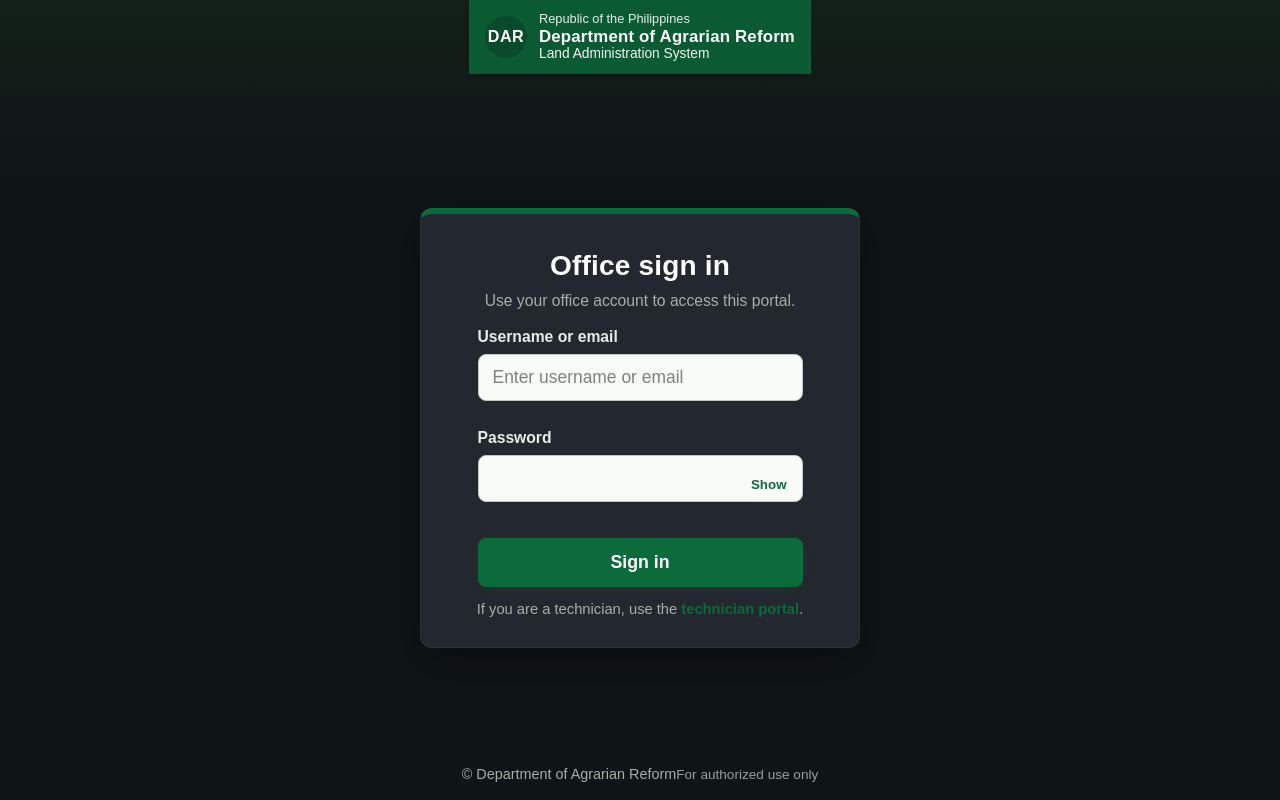
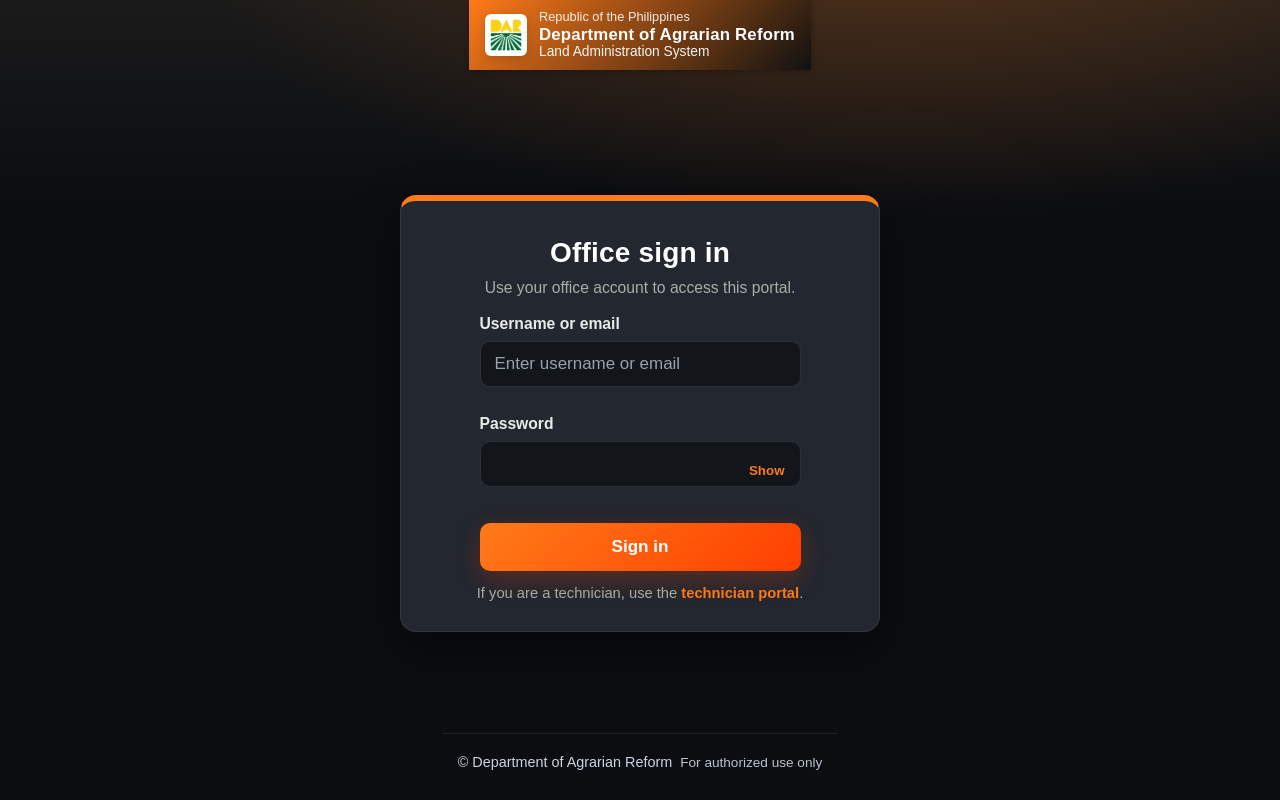
Before and after one commit to JoashRautraut/landlord-ex2.0, a plain HTML site: page index.html in a window 1280 px wide. Drawn offline with nearby package versions, Linux system fonts and the light colour scheme.

Commit message:
index ui updated

```diff
--- a/index.html
+++ b/index.html
@@ -10,7 +10,7 @@
     <div class="gov-header" role="banner">
       <div class="gov-header-inner">
         <div class="gov-brand" aria-label="Department of Agrarian Reform">
-          <div class="gov-logo" aria-hidden="true">DAR</div>
+          <img src="dar_logo.png" alt="DAR logo" class="gov-logo"/>
           <div class="gov-text">
             <div class="gov-supra">Republic of the Philippines</div>
             <div class="gov-agency">Department of Agrarian Reform</div>
@@ -136,25 +136,26 @@
     </script>
     <style>
       :root {
-        /* Dark theme tuned to the screenshot */
-        --bg: #0f1417;
+        --bg: #0b0d11;
         --text: #e8ece9;
         --muted: #a6b0a9;
-        --card: #1a2125;
-        --border: #2a3530;
-        --primary: #0b6b3a; /* DAR green */
-        --primary-hover: #094f2a;
-        --focus: #ffdd00; /* GOV.UK focus yellow */
-        --header-bg: #0a5b32;
+        --card: rgba(15, 18, 22, 0.7);
+        --border: rgba(255,255,255,0.08);
+        --accent-start: #ff7a18; /* orange */
+        --accent-end: #ff3f00;   /* deep orange */
+        --focus: #ffd84d;        /* warm focus */
+        --header-start: #ff7a18; /* orange */
+        --header-end: #111111;  /* black */
         --header-text: #ffffff;
-        --logo-bg: #084a29;
-        --input-bg: #f8fbf8;
+        --input-bg: #12161b;
+        --input-border: #2a3138;
+        --input-placeholder: #98a2ac;
       }
-      body.login-page { background: linear-gradient(180deg, #122018 0%, var(--bg) 180px); color: var(--text); min-height: 100vh; display:flex; flex-direction:column; }
-      .gov-header { background: var(--header-bg); color: var(--header-text); box-shadow: 0 1px 4px rgba(0,0,0,0.24); position: sticky; top: 0; z-index: 1000; }
-      .gov-header-inner { max-width: 1040px; margin: 0 auto; padding: 12px 16px; }
+      body.login-page { background: radial-gradient(1200px 500px at 70% -10%, rgba(255,122,24,0.25), transparent 60%), linear-gradient(180deg, #1a1a1a 0%, #0b0d11 200px); color: var(--text); min-height: 100vh; display:flex; flex-direction:column; }
+      .gov-header { background: linear-gradient(135deg, var(--header-start), var(--header-end)); color: var(--header-text); box-shadow: 0 1px 6px rgba(0,0,0,0.3); position: sticky; top: 0; z-index: 1000; }
+      .gov-header-inner { max-width: 1040px; margin: 0 auto; padding: 10px 16px; }
       .gov-brand { display:flex; align-items:center; gap: 12px; }
-      .gov-logo { width: 42px; height: 42px; border-radius: 50%; background: var(--logo-bg); display:flex; align-items:center; justify-content:center; font-weight: 800; letter-spacing: .5px; }
+      .gov-logo { width: 42px; height: 42px; border-radius: 6px; object-fit: contain; background: #fff; padding: 4px; box-shadow: 0 2px 8px rgba(0,0,0,0.15); }
       .gov-text { line-height: 1.15; }
       .gov-supra { font-size: .8rem; opacity: .9; }
       .gov-agency { font-size: 1.05rem; font-weight: 700; letter-spacing: .2px; }
@@ -169,15 +170,17 @@
       }
       .signup-container {
         background: var(--card);
-        border-radius: 12px;
-        box-shadow: 0 14px 38px rgba(0,0,0,0.35);
+        backdrop-filter: blur(8px);
+        -webkit-backdrop-filter: blur(8px);
+        border-radius: 16px;
+        box-shadow: 0 18px 48px rgba(0,0,0,0.45);
         padding: 36px 30px 30px 30px;
-        max-width: 440px;
+        max-width: 480px;
         width: 100%;
         margin: 22px auto;
         text-align: center;
         border: 1px solid var(--border);
-        border-top: 6px solid var(--primary);
+        border-top: 6px solid var(--accent-start);
       }
       .signup-container h1 { font-size: 1.75rem; margin: 0 0 10px 0; font-weight: 800; letter-spacing: .2px; }
       .page-intro { margin: 0 0 18px 0; color: var(--muted); font-size: .98rem; }
@@ -193,39 +196,41 @@
       .form-group input {
         width: 100%;
         padding: 12px 14px;
-        border-radius: 8px;
-        border: 1px solid #bfc7c2;
+        border-radius: 10px;
+        border: 1px solid var(--input-border);
         background: var(--input-bg);
-        color: #0b0c0c;
-        font-size: 1.08em;
+        color: var(--text);
+        font-size: 1.05em;
         margin-bottom: 14px;
         outline: none;
-        transition: border 0.15s, box-shadow 0.15s;
+        transition: border 0.15s, box-shadow 0.15s, background 0.15s;
       }
       .form-group input:focus {
-        border: 1px solid var(--primary);
-        box-shadow: 0 0 0 3px var(--focus);
-        background: #ffffff;
+        border: 1px solid var(--accent-start);
+        box-shadow: 0 0 0 3px rgba(255,122,24,0.35);
+        background: #0f141a;
       }
-      .form-group input::placeholder { color: #7a837c; }
+      .form-group input::placeholder { color: var(--input-placeholder); }
       /* Make the toggle button align perfectly inside the input */
       #toggle-password { line-height: 1; }
       .signup-btn {
-        background: var(--primary);
+        background: linear-gradient(135deg, var(--accent-start), var(--accent-end));
         color: #fff;
         border: none;
-        border-radius: 8px;
+        border-radius: 10px;
         padding: 14px 0;
-        font-size: 1.1em;
-        font-weight: 600;
+        font-size: 1.06em;
+        font-weight: 700;
         cursor: pointer;
         margin-top: 8px;
-        transition: background 0.15s, color 0.15s, box-shadow 0.15s;
+        transition: transform 0.15s, box-shadow 0.15s, filter 0.15s;
         width: 100%;
         position: relative;
+        box-shadow: 0 8px 24px rgba(255,63,0,0.25);
       }
       .signup-btn:hover {
-        background: var(--primary-hover);
+        filter: brightness(1.05);
+        transform: translateY(-1px);
       }
       .signup-btn:focus { outline: none; box-shadow: 0 0 0 3px var(--focus); }
       .signup-btn.loading .btn-label { opacity: 0; }
@@ -233,12 +238,12 @@
       .btn-spinner { display:none; width: 18px; height: 18px; border: 2px solid rgba(255,255,255,0.6); border-top-color: #fff; border-radius: 50%; animation: spin 0.9s linear infinite; position:absolute; top:50%; left:50%; transform:translate(-50%,-50%); }
       @keyframes spin { to { transform: translate(-50%,-50%) rotate(360deg); } }
       .secondary-text { margin-top: 14px; color: var(--muted); font-size: .92rem; }
-      .portal-link { color: var(--primary); font-weight: 700; text-decoration: none; }
+      .portal-link { color: var(--accent-start); font-weight: 700; text-decoration: none; }
       .portal-link:hover { text-decoration: underline; }
-      .link-btn { background: none; border: none; color: var(--primary); font-weight: 600; cursor: pointer; padding: 2px 4px; }
+      .link-btn { background: none; border: none; color: var(--accent-start); font-weight: 600; cursor: pointer; padding: 2px 4px; }
       .link-btn:hover { text-decoration: underline; }
-      .gov-footer { background: transparent; color: var(--muted); }
-      .gov-footer-inner { max-width: 1040px; margin: 8px auto 18px; padding: 0 16px; display:flex; align-items:center; justify-content: space-between; font-size: .9rem; }
+      .gov-footer { background: transparent; color: #cbd5e1; border-top: 1px solid rgba(255,255,255,0.08); }
+      .gov-footer-inner { max-width: 1040px; margin: 8px auto 18px; padding: 12px 16px; display:flex; align-items:center; justify-content: space-between; flex-wrap: wrap; gap: 8px; font-size: .9rem; }
       .gov-footer-meta { opacity: .9; font-size: .85rem; }
     </style>
 </body>
```
Also changed, not shown: dar_logo.png (added).
